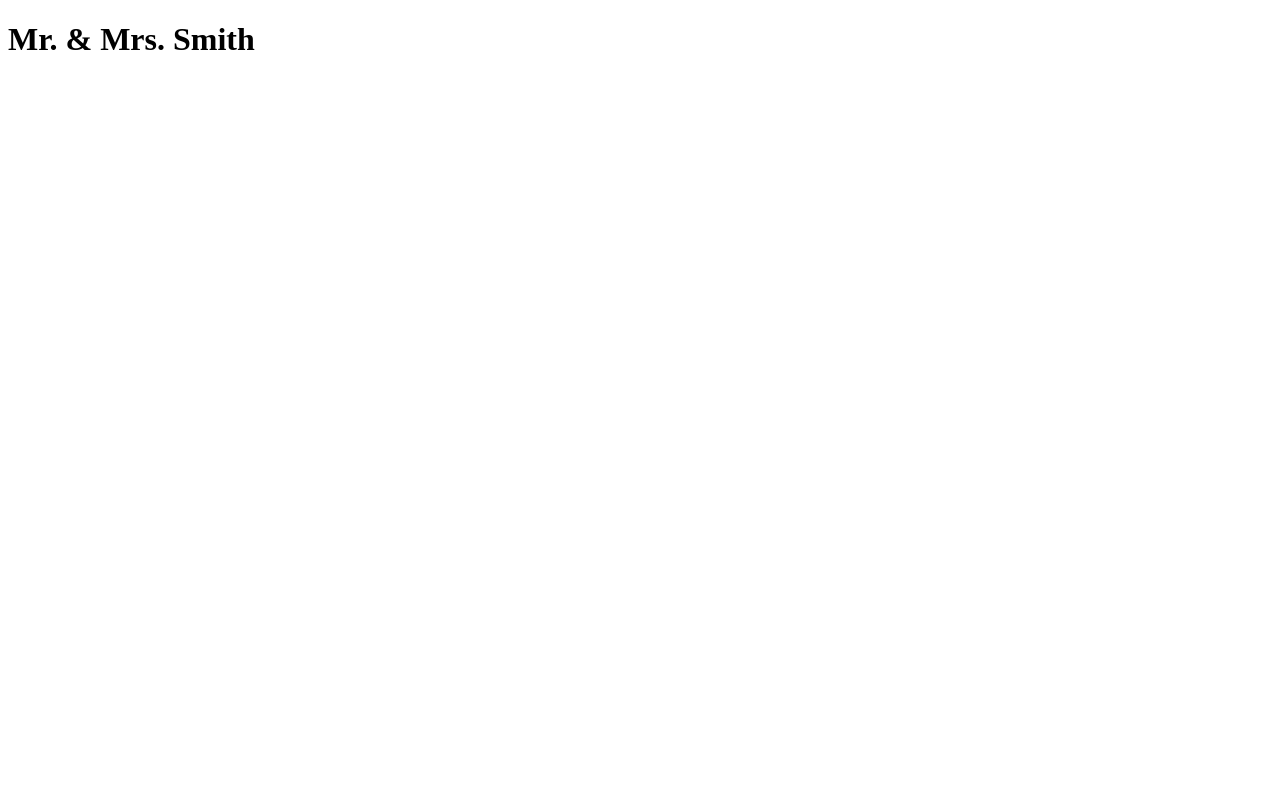
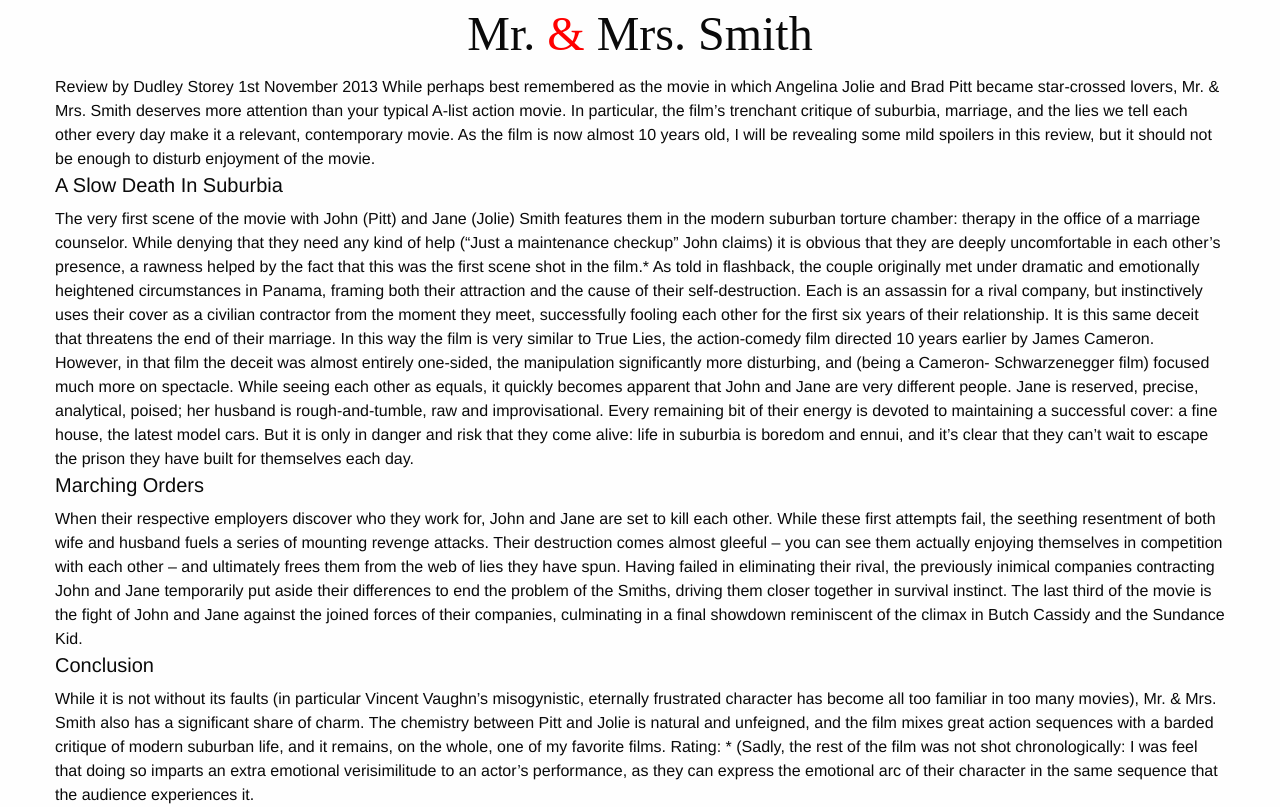
Before and after one commit to nicolassims/Mr.Mrs.Smith, a plain HTML site: page index.html in a window 1280 px wide. Drawn offline with Linux system fonts and the light colour scheme.

Commit message:
Figured Out How To Make & Red

```diff
--- a/css/style.scss
+++ b/css/style.scss
@@ -1 +1,7 @@
-@import 'reset';
+#red {
+  color: red;
+}
+
+.adobeGaramondPro {
+  font-family: "Adobe Garamond Pro";
+}
--- a/index.html
+++ b/index.html
@@ -7,23 +7,60 @@
 -->
 <html lang="en">
     <head>
-        <meta charset="utf-8" />
+        <meta charset="utf-8">
         <meta http-equiv="x-ua-compatible" content="ie=edge">
-        <meta name="viewport" content="width=device-width, initial-scale=1.0" />
+        <meta name="viewport" content="width=device-width, initial-scale=1.0">
         <title>dat leg doe</title>
-        <link href="css/foundation.css" />
-        <link href="css/style.css" />
+        <link href="css/foundation.min.css" rel="stylesheet">
+        <link href="css/style.css" rel="stylesheet">
     </head>
     <body>
          <div class="row">
-            <div class="callout">
-                <div class="large-12 columns">
-                     <div class="Alert">
+             <div class="12 columns">
+                 <div class="text-center">
                      <h1>
+                         <div class="adobeGaramondPro">
                              Mr. <span id="red">&</span> Mrs. Smith
+                         </div>
                      </h1>
                  </div>
-                </div>
+                 Review by Dudley Storey
+
+                 1st November 2013
+
+                 While perhaps best remembered as the movie in which Angelina Jolie and Brad Pitt became star-crossed lovers, Mr. & Mrs. Smith deserves more attention than your typical A-list action movie. In particular, the film’s trenchant critique of suburbia, marriage, and the lies we tell each other every day make it a relevant, contemporary movie.
+
+                 As the film is now almost 10 years old, I will be revealing some mild spoilers in this review, but it should not be enough to disturb enjoyment of the movie.
+
+                 <h5>
+                     A Slow Death In Suburbia
+                 </h5>
+
+                 The very first scene of the movie with John (Pitt) and Jane (Jolie) Smith features them in the modern suburban torture chamber: therapy in the office of a marriage counselor. While denying that they need any kind of help (“Just a maintenance checkup” John claims) it is obvious that they are deeply uncomfortable in each other’s presence, a rawness helped by the fact that this was the first scene shot in the film.*
+
+                 As told in flashback, the couple originally met under dramatic and emotionally heightened circumstances in Panama, framing both their attraction and the cause of their self-destruction. Each is an assassin for a rival company, but instinctively uses their cover as a civilian contractor from the moment they meet, successfully fooling each other for the first six years of their relationship. It is this same deceit that threatens the end of their marriage.
+
+                 In this way the film is very similar to True Lies, the action-comedy film directed 10 years earlier by James Cameron. However, in that film the deceit was almost entirely one-sided, the manipulation significantly more disturbing, and (being a Cameron- Schwarzenegger film) focused much more on spectacle.
+
+                 While seeing each other as equals, it quickly becomes apparent that John and Jane are very different people. Jane is reserved, precise, analytical, poised; her husband is rough-and-tumble, raw and improvisational. Every remaining bit of their energy is devoted to maintaining a successful cover: a fine house, the latest model cars. But it is only in danger and risk that they come alive: life in suburbia is boredom and ennui, and it’s clear that they can’t wait to escape the prison they have built for themselves each day.
+
+                 <h5>
+                     Marching Orders
+                 </h5>
+
+                 When their respective employers discover who they work for, John and Jane are set to kill each other. While these first attempts fail, the seething resentment of both wife and husband fuels a series of mounting revenge attacks. Their destruction comes almost gleeful – you can see them actually enjoying themselves in competition with each other – and ultimately frees them from the web of lies they have spun.
+
+                 Having failed in eliminating their rival, the previously inimical companies contracting John and Jane temporarily put aside their differences to end the problem of the Smiths, driving them closer together in survival instinct. The last third of the movie is the fight of John and Jane against the joined forces of their companies, culminating in a final showdown reminiscent of the climax in Butch Cassidy and the Sundance Kid.
+
+                 <h5>
+                     Conclusion
+                 </h5>
+
+                 While it is not without its faults (in particular Vincent Vaughn’s misogynistic, eternally frustrated character has become all too familiar in too many movies), Mr. & Mrs. Smith also has a significant share of charm. The chemistry between Pitt and Jolie is natural and unfeigned, and the film mixes great action sequences with a barded critique of modern suburban life, and it remains, on the whole, one of my favorite films.
+
+                 Rating:
+
+                 * (Sadly, the rest of the film was not shot chronologically: I was feel that doing so imparts an extra emotional verisimilitude to an actor’s performance, as they can express the emotional arc of their character in the same sequence that the audience experiences it.
              </div>
          </div>
 
```
Also changed, not shown: css/foundation.css, css/style.css, images/gunfight-in-the-department-store.jpg (added), images/medusa.jpg (deleted), images/review.jpg (added), 4 other files. Lines whose indentation alone changed are shown as unchanged.
